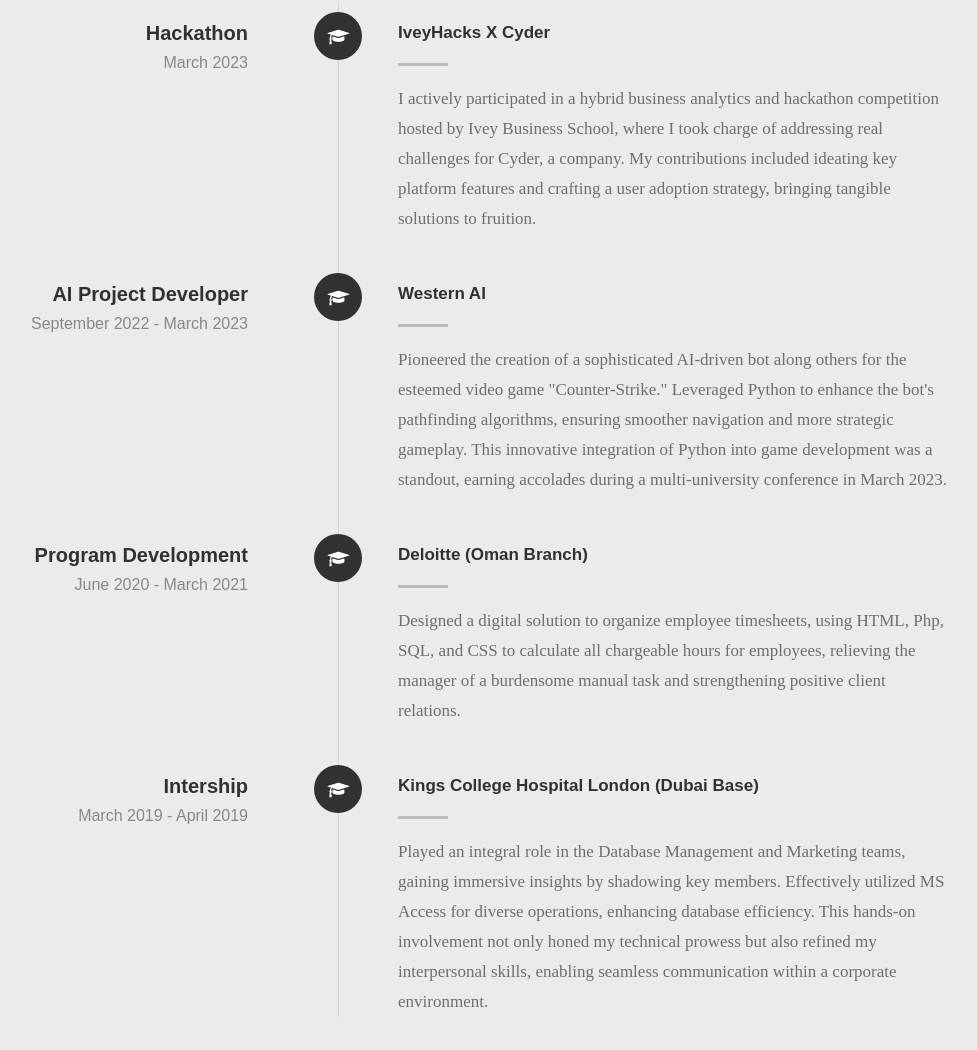
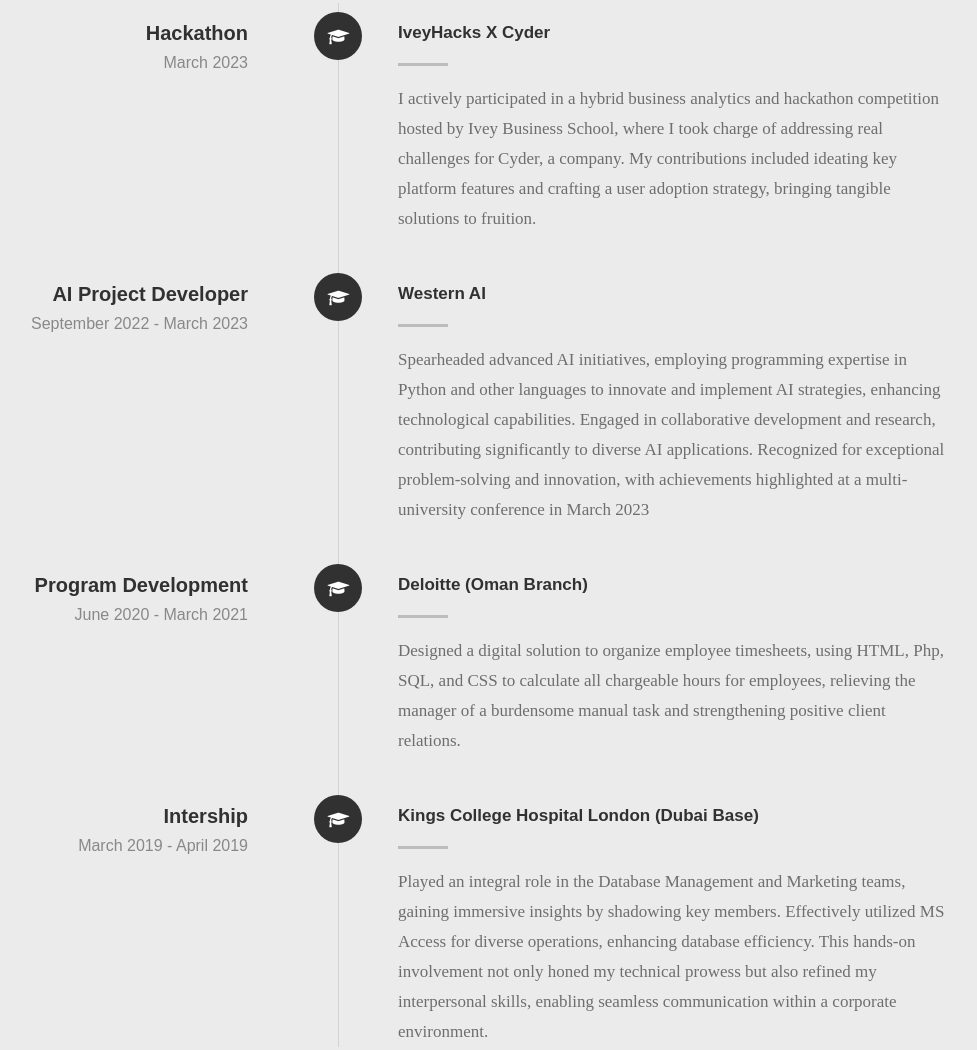
Before and after one commit to Izum10/izum10.github.io, a plain HTML site: page index.html in a window 1280 px wide. Shown: the part 2861-3911 px from the top of the page, without its empty margins (161-1138 px from the left). Drawn offline with Linux system fonts and the light colour scheme; files whose address does not match are found by name; a web font is replaced by a local one.

Commit message:
Update index.html

```diff
--- a/index.html
+++ b/index.html
@@ -238,7 +238,7 @@
 
 	   				<div class="timeline-content">
 	   					<h4>Western AI</h4>
-	   					<p>Pioneered the creation of a sophisticated AI-driven bot along others for the esteemed video game "Counter-Strike." Leveraged Python to enhance the bot's pathfinding algorithms, ensuring smoother navigation and more strategic gameplay. This innovative integration of Python into game development was a standout, earning accolades during a multi-university conference in March 2023.</p>
+	   					<p>Spearheaded advanced AI initiatives, employing programming expertise in Python and other languages to innovate and implement AI strategies, enhancing technological capabilities. Engaged in collaborative development and research, contributing significantly to diverse AI applications. Recognized for exceptional problem-solving and innovation, with achievements highlighted at a multi-university conference in March 2023</p>
 	   				</div>
 
 	   			</div> <!-- /timeline-block -->
```
